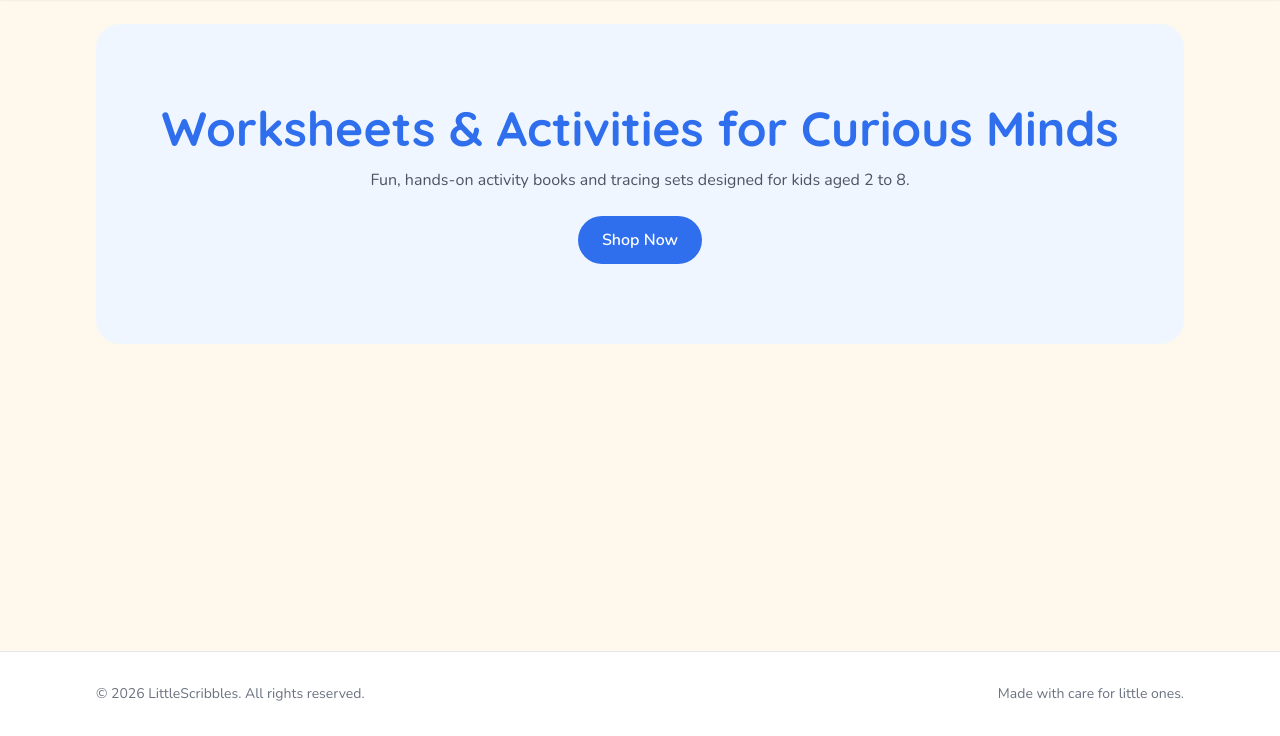
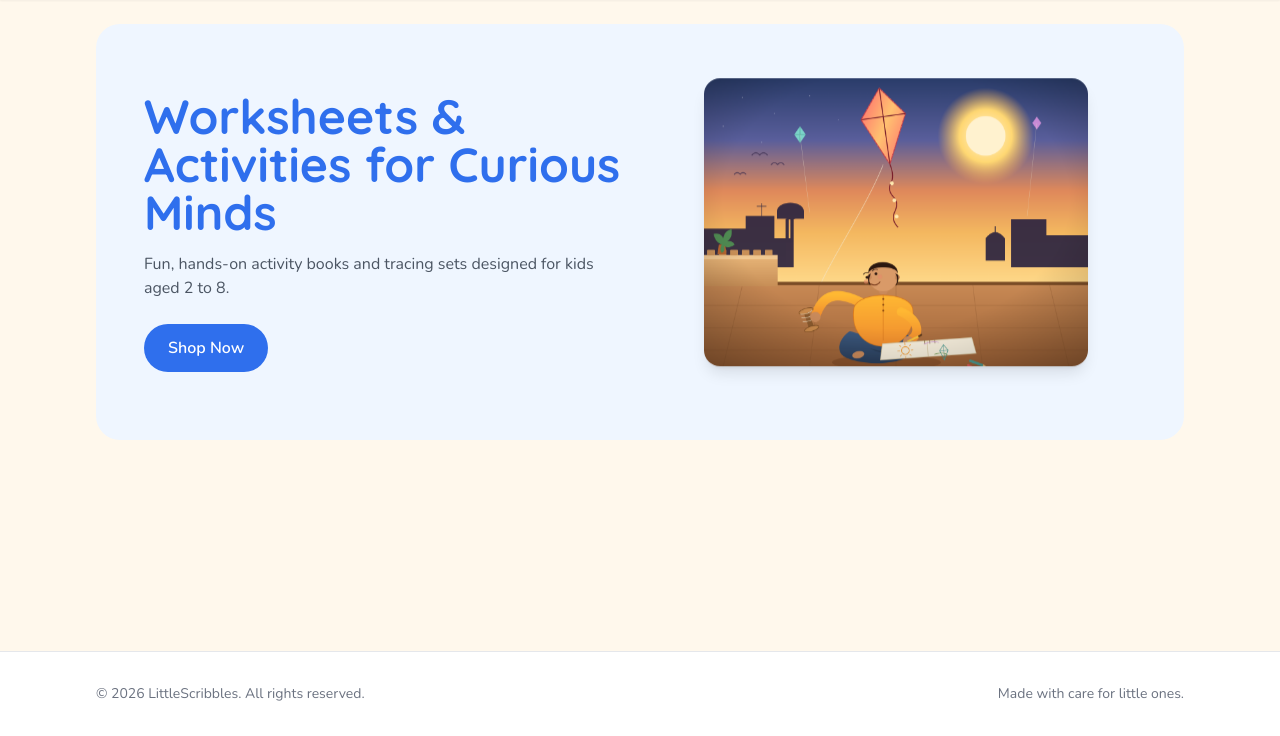
Before and after one commit to Bala1105/LittleScribbles, a Django app: page / in a window 1280 px wide. Shown: the part 64-800 px from the top of the page. Run offline with Django 5.2, Linux system fonts and the light colour scheme; data that the repository does not hold is empty; some libraries are stand-ins or nearby versions.

Commit message:
Add animated hero illustration to the home page
Split the hero banner into a two-column layout with the "Worksheets
& Activities for Curious Minds" copy on one side and the new kite/
notebook illustration on the other, with a gentle slide-in-then-float
CSS animation (respecting prefers-reduced-motion) so it feels alive
without needing a JS carousel library for a single image.

Co-Authored-By: Claude Sonnet 5 <noreply@anthropic.com>

```diff
--- a/shop/templates/shop/home.html
+++ b/shop/templates/shop/home.html
@@ -1,10 +1,17 @@
 {% extends "base.html" %}
+{% load static %}
 
 {% block content %}
-<section class="bg-blue-50 rounded-3xl px-6 sm:px-12 py-12 sm:py-20 text-center mb-12">
-    <h1 class="font-brand text-3xl sm:text-5xl font-bold text-brand-blue mb-4">Worksheets &amp; Activities for Curious Minds</h1>
-    <p class="text-gray-600 max-w-xl mx-auto mb-6">Fun, hands-on activity books and tracing sets designed for kids aged 2 to 8.</p>
-    <a href="{% url 'shop:product_list' %}" class="inline-block bg-brand-blue text-white font-semibold px-6 py-3 rounded-full">Shop Now</a>
+<section class="bg-blue-50 rounded-3xl px-6 sm:px-12 py-10 sm:py-16 mb-12 grid md:grid-cols-2 items-center gap-8 overflow-hidden">
+    <div class="text-center md:text-left">
+        <h1 class="font-brand text-3xl sm:text-5xl font-bold text-brand-blue mb-4">Worksheets &amp; Activities for Curious Minds</h1>
+        <p class="text-gray-600 max-w-xl mx-auto md:mx-0 mb-6">Fun, hands-on activity books and tracing sets designed for kids aged 2 to 8.</p>
+        <a href="{% url 'shop:product_list' %}" class="inline-block bg-brand-blue text-white font-semibold px-6 py-3 rounded-full">Shop Now</a>
+    </div>
+    <div class="hero-float">
+        <img src="{% static 'images/kite_and_notebook_scene.png' %}" alt="A child flying kites while drawing in a notebook"
+             class="w-full max-w-sm mx-auto rounded-2xl shadow-lg">
+    </div>
 </section>
 
 {% if categories %}
--- a/templates/base.html
+++ b/templates/base.html
@@ -33,6 +33,21 @@
         .text-brand-yellow { color: var(--ls-yellow); }
         .bg-brand-green { background-color: var(--ls-green); }
         .text-brand-green { color: var(--ls-green); }
+
+        .hero-float {
+            animation: hero-slide-in 0.8s ease-out both, hero-float 4s ease-in-out 0.8s infinite;
+        }
+        @keyframes hero-slide-in {
+            from { opacity: 0; transform: translateX(24px); }
+            to { opacity: 1; transform: translateX(0); }
+        }
+        @keyframes hero-float {
+            0%, 100% { transform: translateY(0); }
+            50% { transform: translateY(-10px); }
+        }
+        @media (prefers-reduced-motion: reduce) {
+            .hero-float { animation: none; }
+        }
     </style>
 </head>
 <body class="min-h-screen flex flex-col bg-brand" style="color: var(--ls-text);">
```
Also changed, not shown: static/images/kite_and_notebook_scene.png (added), 1 other file.
